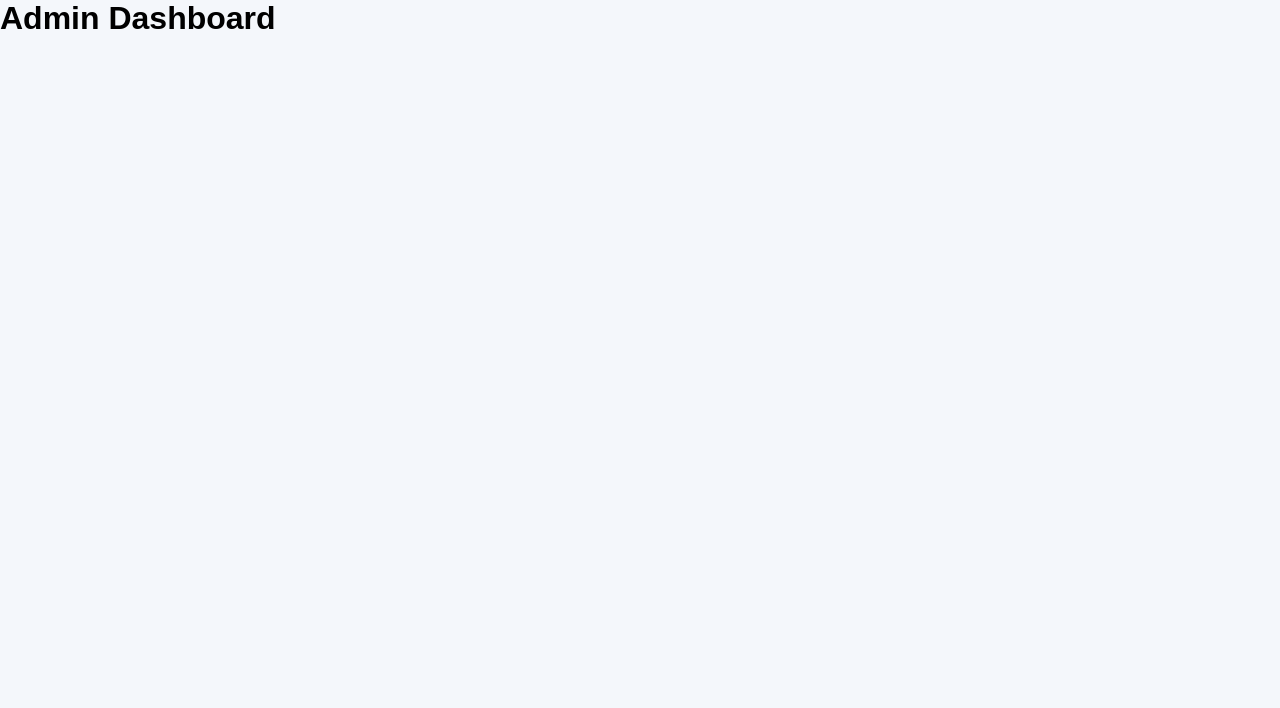
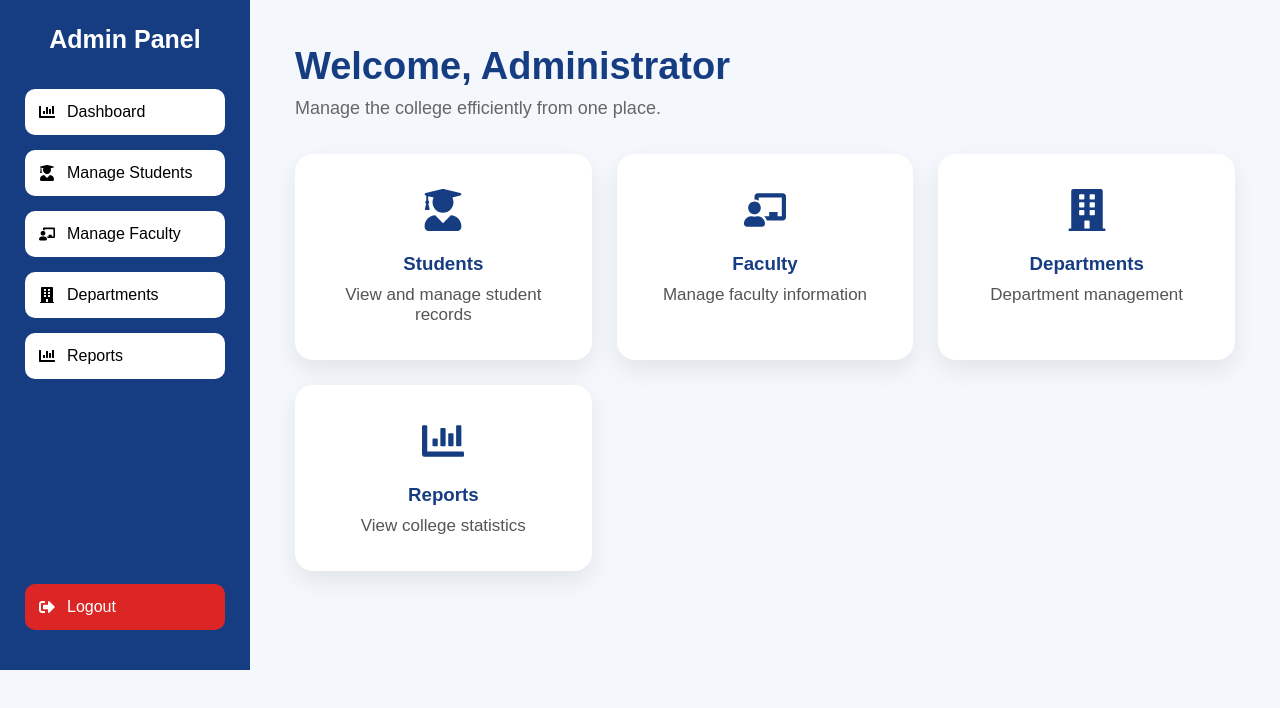
Before and after one commit to MadhuPriya0920/College-Management-System, a React (Vite) app: page /admin/dashboard in a window 1280 px wide. Shown: the top 708 px of the page. Built offline with nearby package versions, Linux system fonts and the light colour scheme.

Commit message:
Completed Admin Module

```diff
--- a/src/App.jsx
+++ b/src/App.jsx
@@ -19,12 +19,17 @@ import FacultyMaterials from "./pages/faculty/FacultyMaterials";
 
 import AdminLogin from "./pages/admin/AdminLogin";
 import AdminDashboard from "./pages/admin/AdminDashboard";
+import AdminManageStudents from "./pages/admin/AdminManageStudents";
+import AdminManageFaculty from "./pages/admin/AdminManageFaculty";
+import AdminDepartments from "./pages/admin/AdminDepartments";
+import AdminReports from "./pages/admin/AdminReports";
 
 function App() {
   return (
     <Routes>
       <Route path="/" element={<HomePage />} />
 
+      {/* Student */}
       <Route path="/student/login" element={<StudentLogin />} />
       <Route path="/student/dashboard" element={<StudentDashboard />} />
       <Route path="/student/attendance" element={<StudentAttendance />} />
@@ -33,6 +38,7 @@ function App() {
       <Route path="/student/timetable" element={<StudentTimetable />} />
       <Route path="/student/profile" element={<StudentProfile />} />
 
+      {/* Faculty */}
       <Route path="/faculty/login" element={<FacultyLogin />} />
       <Route path="/faculty/dashboard" element={<FacultyDashboard />} />
       <Route path="/faculty/students" element={<FacultyStudents />} />
@@ -40,8 +46,13 @@ function App() {
       <Route path="/faculty/assignments" element={<FacultyAssignments />} />
       <Route path="/faculty/materials" element={<FacultyMaterials />} />
 
+      {/* Admin */}
       <Route path="/admin/login" element={<AdminLogin />} />
       <Route path="/admin/dashboard" element={<AdminDashboard />} />
+      <Route path="/admin/students" element={<AdminManageStudents />} />
+      <Route path="/admin/faculty" element={<AdminManageFaculty />} />
+      <Route path="/admin/departments" element={<AdminDepartments />} />
+      <Route path="/admin/reports" element={<AdminReports />} />
     </Routes>
   );
 }
--- a/src/pages/admin/AdminDashboard.jsx
+++ b/src/pages/admin/AdminDashboard.jsx
@@ -1,5 +1,104 @@
+import { useNavigate } from "react-router-dom";
+import {
+  FaUserGraduate,
+  FaChalkboardTeacher,
+  FaBuilding,
+  FaChartBar,
+  FaSignOutAlt,
+} from "react-icons/fa";
+
 function AdminDashboard() {
-  return <h1>Admin Dashboard</h1>;
+  const navigate = useNavigate();
+
+  const adminName = localStorage.getItem("adminName") || "Administrator";
+
+  const logout = () => {
+    localStorage.removeItem("adminLoggedIn");
+    localStorage.removeItem("adminName");
+    navigate("/");
+  };
+
+  return (
+    <div className="dashboard">
+      <div className="sidebar">
+        <h2 className="sidebar-title">Admin Panel</h2>
+
+        <button onClick={() => navigate("/admin/dashboard")}>
+          <FaChartBar />
+          Dashboard
+        </button>
+
+        <button onClick={() => navigate("/admin/students")}>
+          <FaUserGraduate />
+          Manage Students
+        </button>
+
+        <button onClick={() => navigate("/admin/faculty")}>
+          <FaChalkboardTeacher />
+          Manage Faculty
+        </button>
+
+        <button onClick={() => navigate("/admin/departments")}>
+          <FaBuilding />
+          Departments
+        </button>
+
+        <button onClick={() => navigate("/admin/reports")}>
+          <FaChartBar />
+          Reports
+        </button>
+
+        <button className="logout" onClick={logout}>
+          <FaSignOutAlt />
+          Logout
+        </button>
+      </div>
+
+      <div className="content">
+        <h1>Welcome, {adminName}</h1>
+
+        <p>Manage the college efficiently from one place.</p>
+
+        <div className="cards">
+          <div
+            className="card"
+            onClick={() => navigate("/admin/students")}
+          >
+            <FaUserGraduate />
+            <h3>Students</h3>
+            <span>View and manage student records</span>
+          </div>
+
+          <div
+            className="card"
+            onClick={() => navigate("/admin/faculty")}
+          >
+            <FaChalkboardTeacher />
+            <h3>Faculty</h3>
+            <span>Manage faculty information</span>
+          </div>
+
+          <div
+            className="card"
+            onClick={() => navigate("/admin/departments")}
+          >
+            <FaBuilding />
+            <h3>Departments</h3>
+            <span>Department management</span>
+          </div>
+
+          <div
+            className="card"
+            onClick={() => navigate("/admin/reports")}
+          >
+            <FaChartBar />
+            <h3>Reports</h3>
+            <span>View college statistics</span>
+          </div>
+        </div>
+      </div>
+    </div>
+  );
 }
 
 export default AdminDashboard;
--- a/src/pages/admin/AdminDepartments.jsx
+++ b/src/pages/admin/AdminDepartments.jsx
@@ -0,0 +1,54 @@
+import { useNavigate } from "react-router-dom";
+
+function AdminDepartments() {
+  const navigate = useNavigate();
+
+  return (
+    <div className="page">
+      <div className="page-card">
+        <h1>Departments</h1>
+
+        <table>
+          <thead>
+            <tr>
+              <th>Department</th>
+              <th>HOD</th>
+              <th>Students</th>
+            </tr>
+          </thead>
+
+          <tbody>
+            <tr>
+              <td>M.Tech Integrated Software Engineering</td>
+              <td>Dr. S. Kumar</td>
+              <td>120</td>
+            </tr>
+
+            <tr>
+              <td>Computer Science Engineering</td>
+              <td>Dr. R. Priya</td>
+              <td>560</td>
+            </tr>
+
+            <tr>
+              <td>Information Technology</td>
+              <td>Dr. P. Arun</td>
+              <td>430</td>
+            </tr>
+          </tbody>
+        </table>
+
+        <br />
+
+        <button
+          className="login-btn"
+          onClick={() => navigate("/admin/dashboard")}
+        >
+          Back to Dashboard
+        </button>
+      </div>
+    </div>
+  );
+}
+
+export default AdminDepartments;
--- a/src/pages/admin/AdminLogin.jsx
+++ b/src/pages/admin/AdminLogin.jsx
@@ -1,5 +1,63 @@
+import { useState } from "react";
+import { useNavigate } from "react-router-dom";
+
 function AdminLogin() {
-  return <h1>Admin Login</h1>;
+  const navigate = useNavigate();
+
+  const [username, setUsername] = useState("");
+  const [password, setPassword] = useState("");
+
+  const handleLogin = (e) => {
+    e.preventDefault();
+
+    if (username.trim().toLowerCase() !== "admin") {
+      alert("Invalid username. Use: admin");
+      return;
+    }
+
+    localStorage.setItem("adminLoggedIn", "true");
+    localStorage.setItem("adminName", "Administrator");
+
+    navigate("/admin/dashboard");
+  };
+
+  return (
+    <div className="login-page">
+      <div className="login-card">
+        <h1>Administrator Login</h1>
+
+        <form onSubmit={handleLogin}>
+          <input
+            type="text"
+            placeholder="Enter Username"
+            value={username}
+            onChange={(e) => setUsername(e.target.value)}
+            required
+          />
+
+          <input
+            type="password"
+            placeholder="Enter Password"
+            value={password}
+            onChange={(e) => setPassword(e.target.value)}
+            required
+          />
+
+          <button type="submit" className="login-btn">
+            Login
+          </button>
+
+          <button
+            type="button"
+            className="back-btn"
+            onClick={() => navigate("/")}
+          >
+            Back to Home
+          </button>
+        </form>
+      </div>
+    </div>
+  );
 }
 
 export default AdminLogin;
--- a/src/pages/admin/AdminManageFaculty.jsx
+++ b/src/pages/admin/AdminManageFaculty.jsx
@@ -0,0 +1,54 @@
+import { useNavigate } from "react-router-dom";
+
+function AdminManageFaculty() {
+  const navigate = useNavigate();
+
+  return (
+    <div className="page">
+      <div className="page-card">
+        <h1>Manage Faculty</h1>
+
+        <table>
+          <thead>
+            <tr>
+              <th>Faculty ID</th>
+              <th>Name</th>
+              <th>Department</th>
+            </tr>
+          </thead>
+
+          <tbody>
+            <tr>
+              <td>FAC101</td>
+              <td>Dr. S. Kumar</td>
+              <td>Software Engineering</td>
+            </tr>
+
+            <tr>
+              <td>FAC102</td>
+              <td>Dr. R. Priya</td>
+              <td>Computer Science</td>
+            </tr>
+
+            <tr>
+              <td>FAC103</td>
+              <td>Dr. P. Arun</td>
+              <td>Information Technology</td>
+            </tr>
+          </tbody>
+        </table>
+
+        <br />
+
+        <button
+          className="login-btn"
+          onClick={() => navigate("/admin/dashboard")}
+        >
+          Back to Dashboard
+        </button>
+      </div>
+    </div>
+  );
+}
+
+export default AdminManageFaculty;
--- a/src/pages/admin/AdminManageStudents.jsx
+++ b/src/pages/admin/AdminManageStudents.jsx
@@ -0,0 +1,100 @@
+import { useNavigate } from "react-router-dom";
+
+function AdminManageStudents() {
+  const navigate = useNavigate();
+
+  const students = [
+    {
+      regNo: "24MIS0143",
+      name: "MOUNIKA P",
+      department: "M.Tech Integrated Software Engineering",
+      year: "2nd Year",
+      status: "Active",
+    },
+    {
+      regNo: "24MIS0151",
+      name: "MADHU PRIYA K B",
+      department: "M.Tech Integrated Software Engineering",
+      year: "2nd Year",
+      status: "Active",
+    },
+    {
+      regNo: "24MIS0168",
+      name: "VENGASREE G",
+      department: "M.Tech Integrated Software Engineering",
+      year: "2nd Year",
+      status: "Active",
+    },
+    {
+      regNo: "24MIS0084",
+      name: "JEEVANA",
+      department: "M.Tech Integrated Software Engineering",
+      year: "2nd Year",
+      status: "Active",
+    },
+    {
+      regNo: "24MIS0411",
+      name: "GAGANA PRIYA",
+      department: "M.Tech Integrated Software Engineering",
+      year: "2nd Year",
+      status: "Active",
+    },
+    {
+      regNo: "24MIS0418",
+      name: "REKHA SAMHITHA",
+      department: "M.Tech Integrated Software Engineering",
+      year: "2nd Year",
+      status: "Active",
+    },
+    {
+      regNo: "24MIS0426",
+      name: "TRAYA",
+      department: "M.Tech Integrated Software Engineering",
+      year: "2nd Year",
+      status: "Active",
+    },
+  ];
+
+  return (
+    <div className="page">
+      <div className="page-card">
+        <h1>Manage Students</h1>
+
+        <table>
+          <thead>
+            <tr>
+              <th>Register Number</th>
+              <th>Student Name</th>
+              <th>Department</th>
+              <th>Year</th>
+              <th>Status</th>
+            </tr>
+          </thead>
+
+          <tbody>
+            {students.map((student) => (
+              <tr key={student.regNo}>
+                <td>{student.regNo}</td>
+                <td>{student.name}</td>
+                <td>{student.department}</td>
+                <td>{student.year}</td>
+                <td>{student.status}</td>
+              </tr>
+            ))}
+          </tbody>
+        </table>
+
+        <br />
+
+        <button
+          className="login-btn"
+          onClick={() => navigate("/admin/dashboard")}
+        >
+          Back to Dashboard
+        </button>
+      </div>
+    </div>
+  );
+}
+
+export default AdminManageStudents;
--- a/src/pages/admin/AdminReports.jsx
+++ b/src/pages/admin/AdminReports.jsx
@@ -0,0 +1,42 @@
+import { useNavigate } from "react-router-dom";
+
+function AdminReports() {
+  const navigate = useNavigate();
+
+  return (
+    <div className="page">
+      <div className="page-card">
+        <h1>College Reports</h1>
+
+        <div className="page-list">
+          <div className="page-item">
+            Total Students : 1110
+          </div>
+
+          <div className="page-item">
+            Total Faculty : 86
+          </div>
+
+          <div className="page-item">
+            Departments : 3
+          </div>
+
+          <div className="page-item">
+            Average Attendance : 91%
+          </div>
+        </div>
+
+        <br />
+
+        <button
+          className="login-btn"
+          onClick={() => navigate("/admin/dashboard")}
+        >
+          Back to Dashboard
+        </button>
+      </div>
+    </div>
+  );
+}
+
+export default AdminReports;
```
